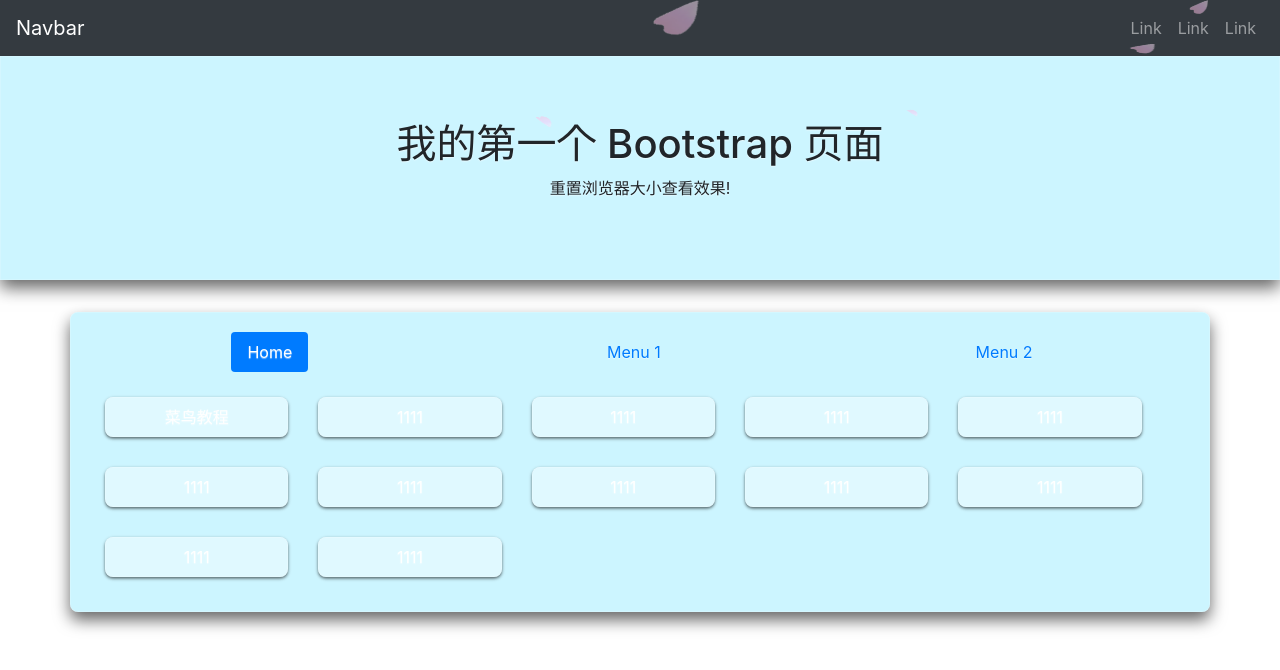
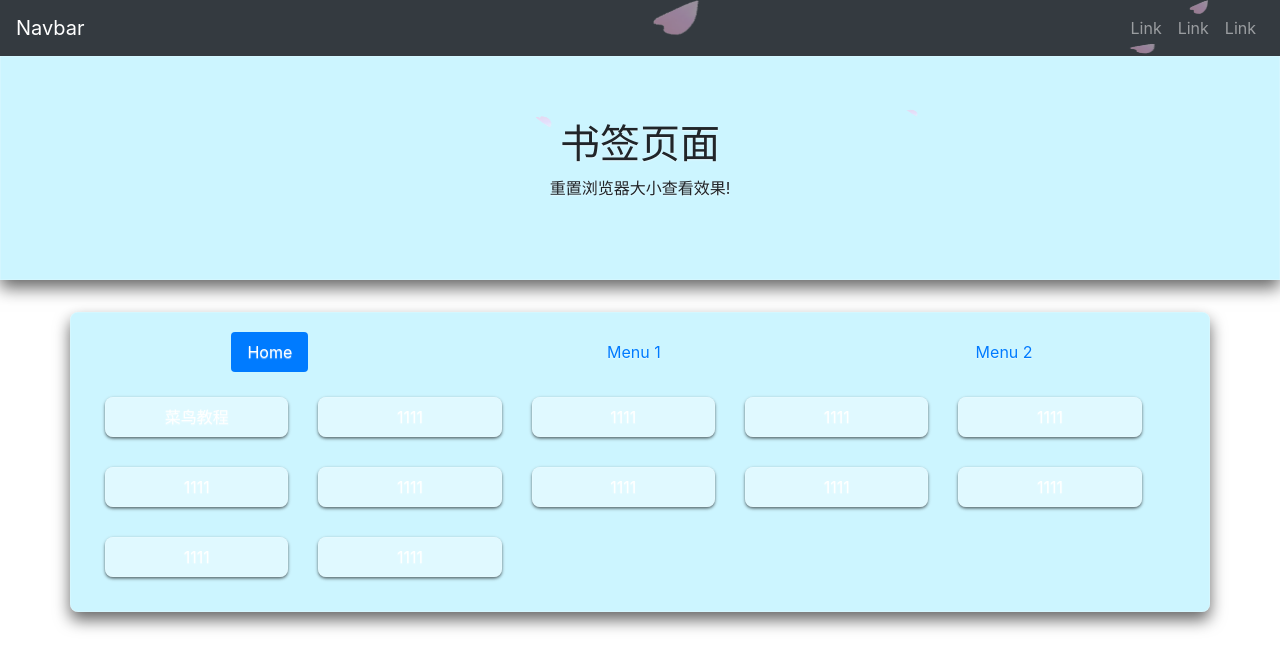
Before and after one commit to xuemoe/Bookmark, a plain HTML site: page bk/index.html in a window 1280 px wide. Drawn offline with Linux system fonts and the light colour scheme.

Commit message:
Update index.html

```diff
--- a/bk/index.html
+++ b/bk/index.html
@@ -42,7 +42,7 @@
         </nav>
 
         <div class="jumbotron jumbotron-fluid text-center a">
-            <h1>我的第一个 Bootstrap 页面</h1>
+            <h1>书签页面</h1>
             <p>重置浏览器大小查看效果!</p>
         </div>
 
```
